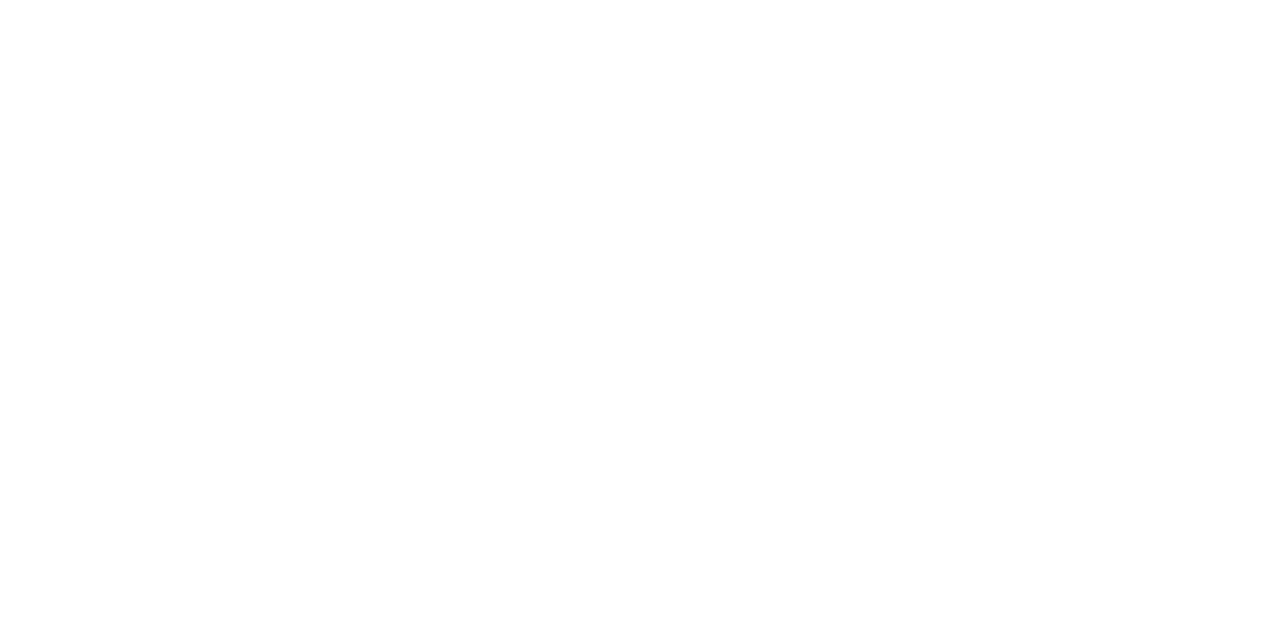
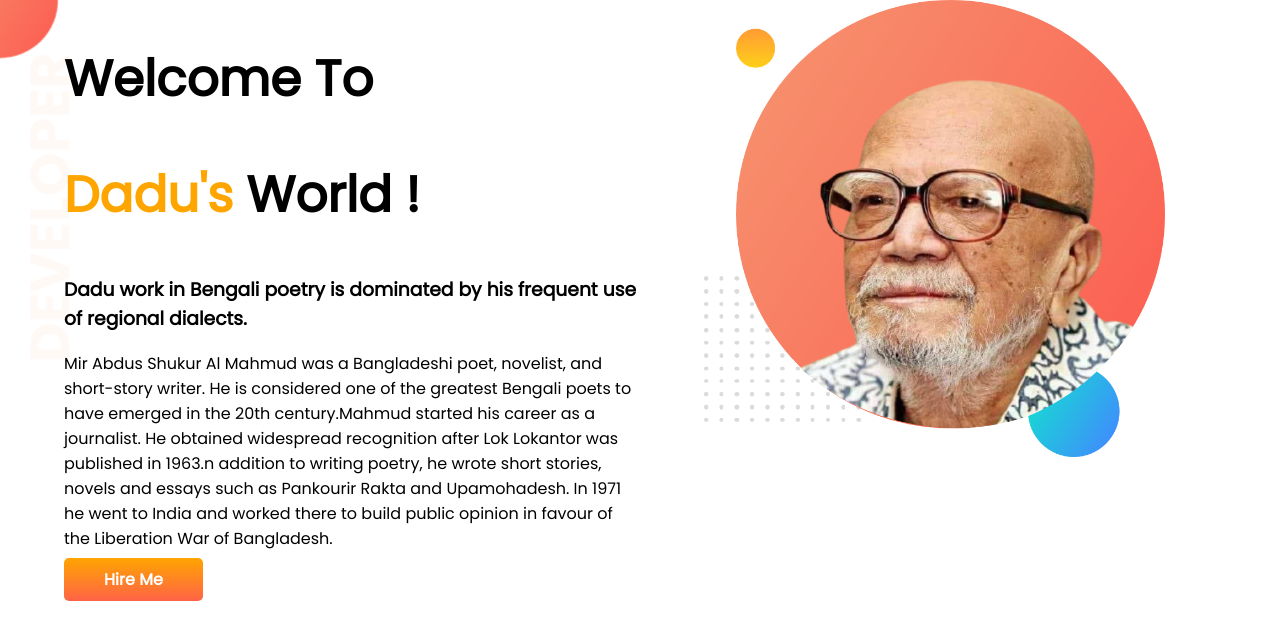
Before and after one commit to saiful61/developer-portfolio, a plain HTML site: page index.html in a window 1280 px wide. Drawn offline with Linux system fonts and the light colour scheme.

Commit message:
top-banner added

```diff
--- a/index.html
+++ b/index.html
@@ -1,13 +1,38 @@
 <!DOCTYPE html>
 <html lang="en">
+
 <head>
     <meta charset="UTF-8">
     <meta http-equiv="X-UA-Compatible" content="IE=edge">
     <meta name="viewport" content="width=device-width, initial-scale=1.0">
     <title>Saiful portfolio</title>
+    <link rel="preconnect" href="https://fonts.googleapis.com">
+    <link rel="preconnect" href="https://fonts.gstatic.com" crossorigin>
+    <link href="https://fonts.googleapis.com/css2?family=Poppins&display=swap" rel="stylesheet">
     <link rel="stylesheet" href="style.css">
 </head>
+
 <body>
+    <section class="top-banner">
+        <div class="half-width">
+            <h1>Welcome To </h1>
+            <h1> <span class="orange-color">Dadu's</span> World !</h1>
+            <h3>Dadu work in Bengali poetry is dominated by his frequent use of regional dialects.</h3>
+            <p>Mir Abdus Shukur Al Mahmud was a Bangladeshi poet, novelist, and short-story writer. He is considered one
+                of
+                the greatest Bengali poets to have emerged in the 20th century.Mahmud started his career as a
+                journalist. He
+                obtained widespread recognition after Lok Lokantor was published in 1963.n addition to writing poetry,
+                he
+                wrote short stories, novels and essays such as Pankourir Rakta and Upamohadesh. In 1971 he went to India
+                and
+                worked there to build public opinion in favour of the Liberation War of Bangladesh.</p>
+            <a class="link-butten" target="blank" href="https://www.facebook.com/">Hire Me</a>
+        </div>
+        <div class="half-width">
+            <img src="images/my-dadu.png" alt="">
+        </div>
+    </section>
+</body>
 
-</body>
 </html>
--- a/style.css
+++ b/style.css
@@ -0,0 +1,35 @@
+body{
+    font-family: 'Poppins', sans-serif;
+    margin: 0;
+}
+h1{
+    font-size: 50px;
+}
+.orange-color{
+    color: orange;
+}
+section{
+    display: flex;
+}
+.half-width{
+    width: 50%;
+    padding-left: 5%;
+}
+.half-width img{
+    width:80%;
+}
+.link-butten{
+    text-decoration: none;
+    /* background-color: orange; */
+    background-image: linear-gradient(orange , tomato);
+    color: white;
+    font-weight: 700;
+    padding: 10px 40px;
+    border-radius: 5px;
+
+}
+.top-banner{
+    background-image:url(images/top-banner.png);
+    background-repeat: no-repeat;
+
+}
```
Also changed, not shown: images/dadu.png.png (added), images/dream-bg.png (added), images/exp-bg.png (added), images/jhankar.png (added), images/jhankar2.png (added), images/my-bg.png (added), images/my-bg2.png (added), images/my-dadu.png (added), images/top-banner.png (added), 7 other files.
